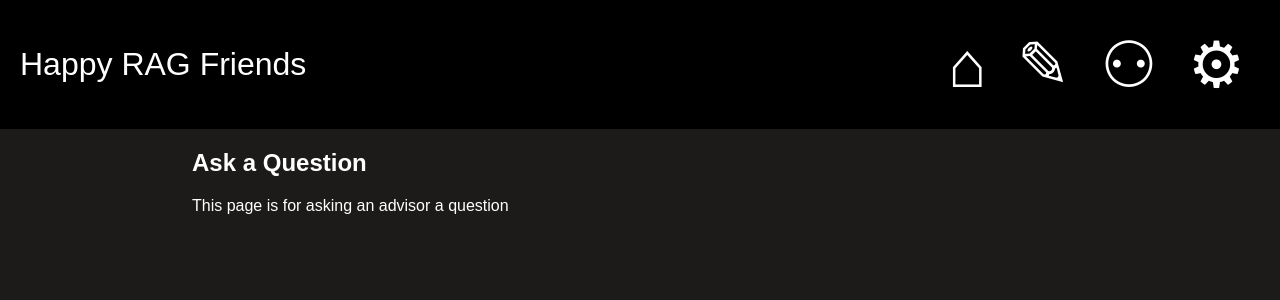
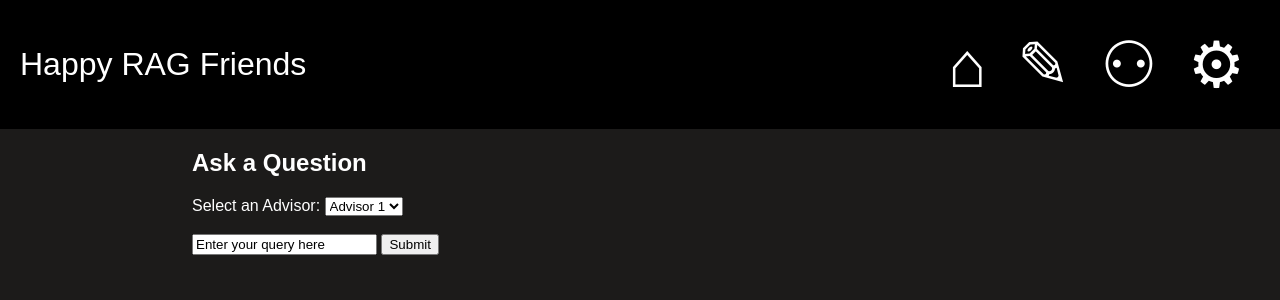
Before and after one commit to J-sephB-lt-n/happy-language-friends, a Flask app: page /ask-a-question in a window 1280 px wide. Shown: the top 300 px of the page. Run offline with Flask 3, Linux system fonts and the light colour scheme; parts of the project's set-up code (start-up, migrations or seed data) failed here and were passed over.

Commit message:
feat(ask-a-question.html): speced basic page design

```diff
--- a/happy_rag_friends/templates/pages/ask-a-question.html
+++ b/happy_rag_friends/templates/pages/ask-a-question.html
@@ -5,5 +5,13 @@
 {% endblock header %}
 
 {% block content %}
-  <p>This page is for asking an advisor a question</p>
+  <label for="select-advisor">Select an Advisor: </label>
+  <select name="select-advisor" id="select-advisor">
+    <option value="advisor-1">Advisor 1</option>
+    <option value="advisor-2">Advisor 2</option>
+  </select>
+  <br><br>
+  <!--<label for="user-query">Enter your query:</label><br>-->
+  <input type="text" id="user-query" name="user-query" value="Enter your query here">
+  <input type="submit" value="Submit">
 {% endblock content %}
```
